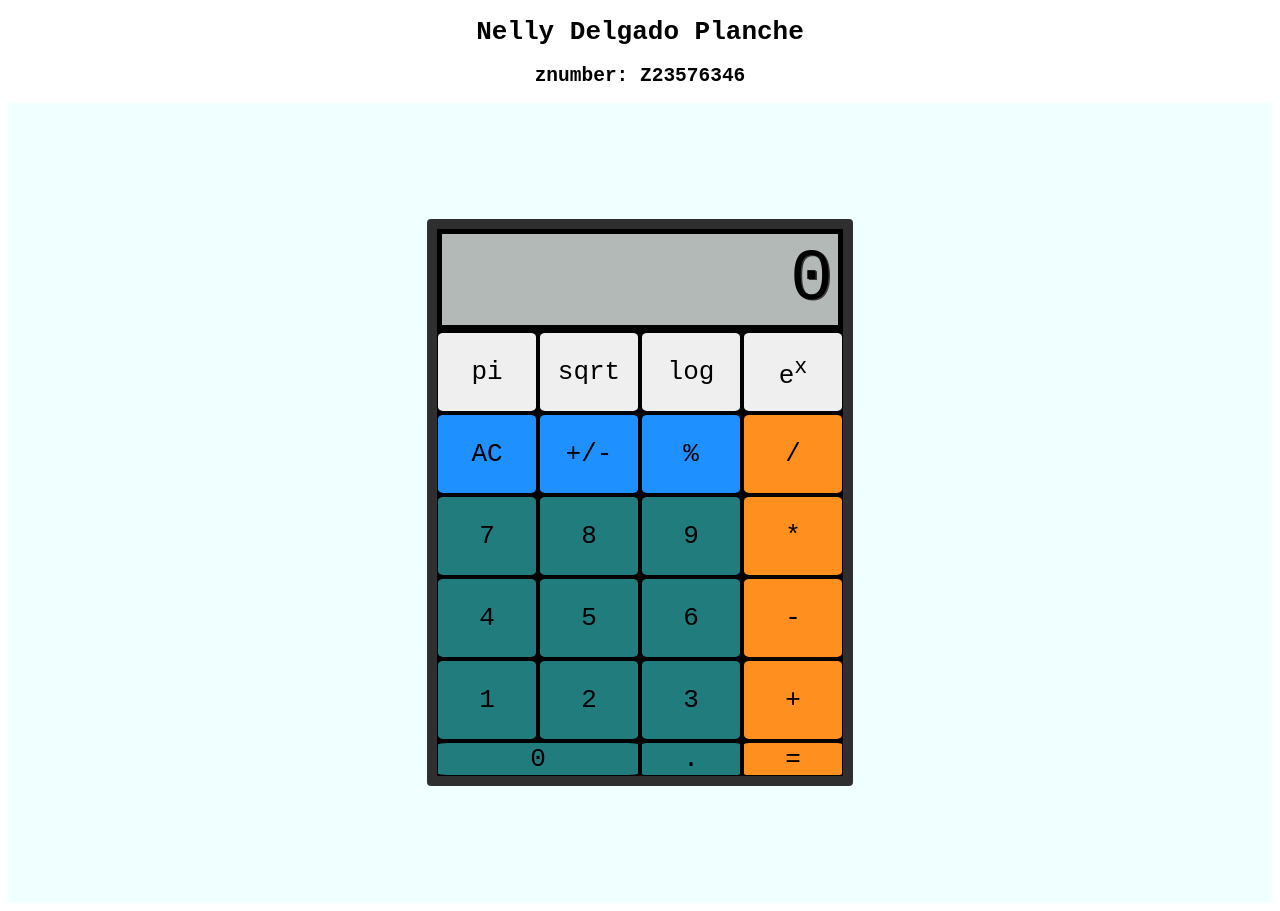
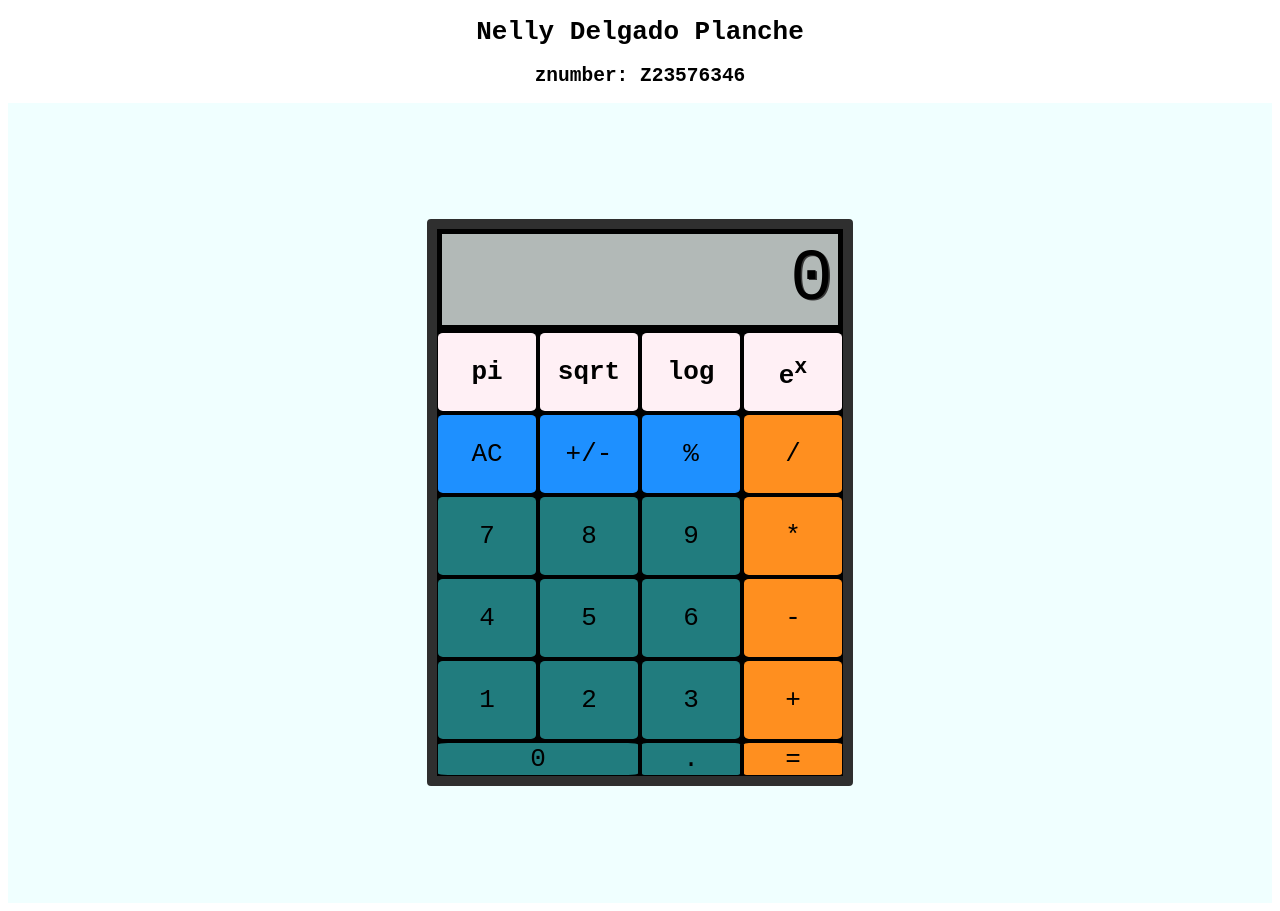
Before and after one commit to cop4808-spring-2023-fullstack-web/cop4808-git-and-github-fundamentals-NPlanche, a plain HTML site: page index.html in a window 1280 px wide. Drawn offline with Linux system fonts and the light colour scheme.

Commit message:
added comments

```diff
--- a/index.html
+++ b/index.html
@@ -12,15 +12,15 @@
         <main id="calc">
             <div id="container">
                 <div id="display">0</div>
-
+                <!-- Homework 2: Added 4 new buttons -->
                 <!-- PI button -->
-                <button type="button" class="pi" value="3.14" data-key="201">pi</button>
+                <button type="button" class="pi" value="3.14" data-key="105">pi</button>
                 <!-- Square Root button -->
-                <button type="button" class="sqrt" value="sqr" data-key="222">sqrt</button>
+                <button type="button" class="sqrt" value="sqr" data-key="116">sqrt</button>
                 <!-- Log button -->
-                <button type="button" class="log" value="log" data-key="450">log</button>
+                <button type="button" class="log" value="log" data-key="103">log</button>
                 <!-- e^x button -->
-                <button type="button" class="exp" value="exp" data-key="566">e<sup>x</sup></button>
+                <button type="button" class="exp" value="exp" data-key="120">e<sup>x</sup></button>
 
                 <button type="button" class="clear" value="clear" data-key="8">AC</button>
                 <button type="button" class="sign" value="sign" data-key="192">+/-</button>
--- a/scripts/script.js
+++ b/scripts/script.js
@@ -43,22 +43,27 @@ function clickButton() {
             } else if(buttons[i].classList.contains('sign')) {
                 inputSign(displayValue);
                 updateDisplay();
-            } else if(buttons[i].classList.contains('pi')){
-                //goes to the pi function
+            } /* Homework 2: */
+             else if(buttons[i].classList.contains('pi')){
+                //goes to the square root function
                 inputPI(buttons[i].value);
+                //updated the display
                 updateDisplay();
 
             }else if(buttons[i].classList.contains('sqrt')){
                 //goes to the square root function
                 inputSqrt(displayValue);
+                //updated the display
                 updateDisplay();
             }else if(buttons[i].classList.contains('log')){
                 //goes to the log function
                 inputLog(displayValue);
+                //updated the display
                 updateDisplay();
             }else if(buttons[i].classList.contains('exp')){
                 //goes to the e function
                 inputExp(displayValue);
+                //updated the display
                 updateDisplay();
             }else if(buttons[i].classList.contains('clear'))
                 clearDisplay();
@@ -88,27 +93,6 @@ function inputOperand(operand) {
             displayValue += operand;
         }
     }
-}
-
-//pi function
-function inputPI(){
-    var pi = 3.14159265359;
-    displayValue = pi.toString();
-}
-
-//log function
-function inputLog(x){
-    displayValue = Math.log(x).toFixed(9);
-}
-
-//square root function
-function inputSqrt(x){
-    displayValue = Math.sqrt(x).toFixed(9);
-}
-
-//e function
-function inputExp(x){
-    displayValue = Math.exp(x).toFixed(9);
 }
 
 function inputOperator(operator) {
@@ -225,3 +209,30 @@ function operate(x, y, op) {
 function roundAccurately(num, places) {
     return parseFloat(Math.round(num + 'e' + places) + 'e-' + places);
 }
+
+/*
+
+    Homework 2
+    - added 4 functions: inputPI,inputLog,inputSqrt, and inputExp
+
+*/
+//pi function
+function inputPI(){
+    var pi = 3.14159265359;
+    displayValue = pi.toString();
+}
+
+//log function
+function inputLog(x){
+    displayValue = Math.log(x).toFixed(9);
+}
+
+//square root function
+function inputSqrt(x){
+    displayValue = Math.sqrt(x).toFixed(9);
+}
+
+//e function
+function inputExp(x){
+    displayValue = Math.exp(x).toFixed(9);
+}
--- a/styles/style.css
+++ b/styles/style.css
@@ -111,11 +111,21 @@ button {
 }
 
 
-/* Create a new CSS class with a different background color
-for these new buttons and buttons should be the same size as
-the others and the text should be bold on the buttons (15) */
+/* Homework 2: Added new classes */
 
-.special{
+.pi{
     background-color:lavenderblush;
     font-weight: bold;
 }
+.sqrt{
+    background-color:lavenderblush;
+    font-weight: bold;
+}
+.log{
+    background-color:lavenderblush;
+    font-weight: bold;
+}
+.exp{
+    background-color:lavenderblush;
+    font-weight: bold;
+}
```
